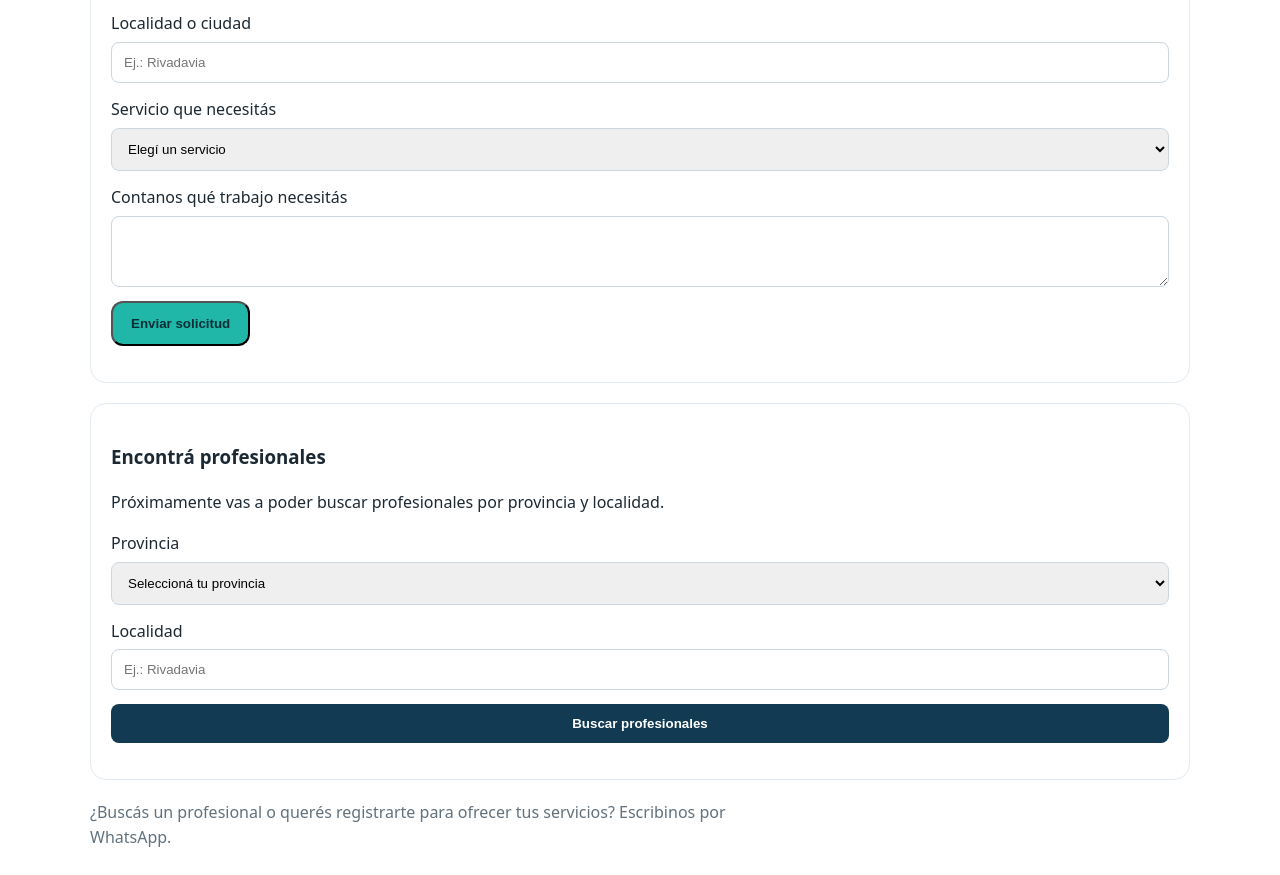
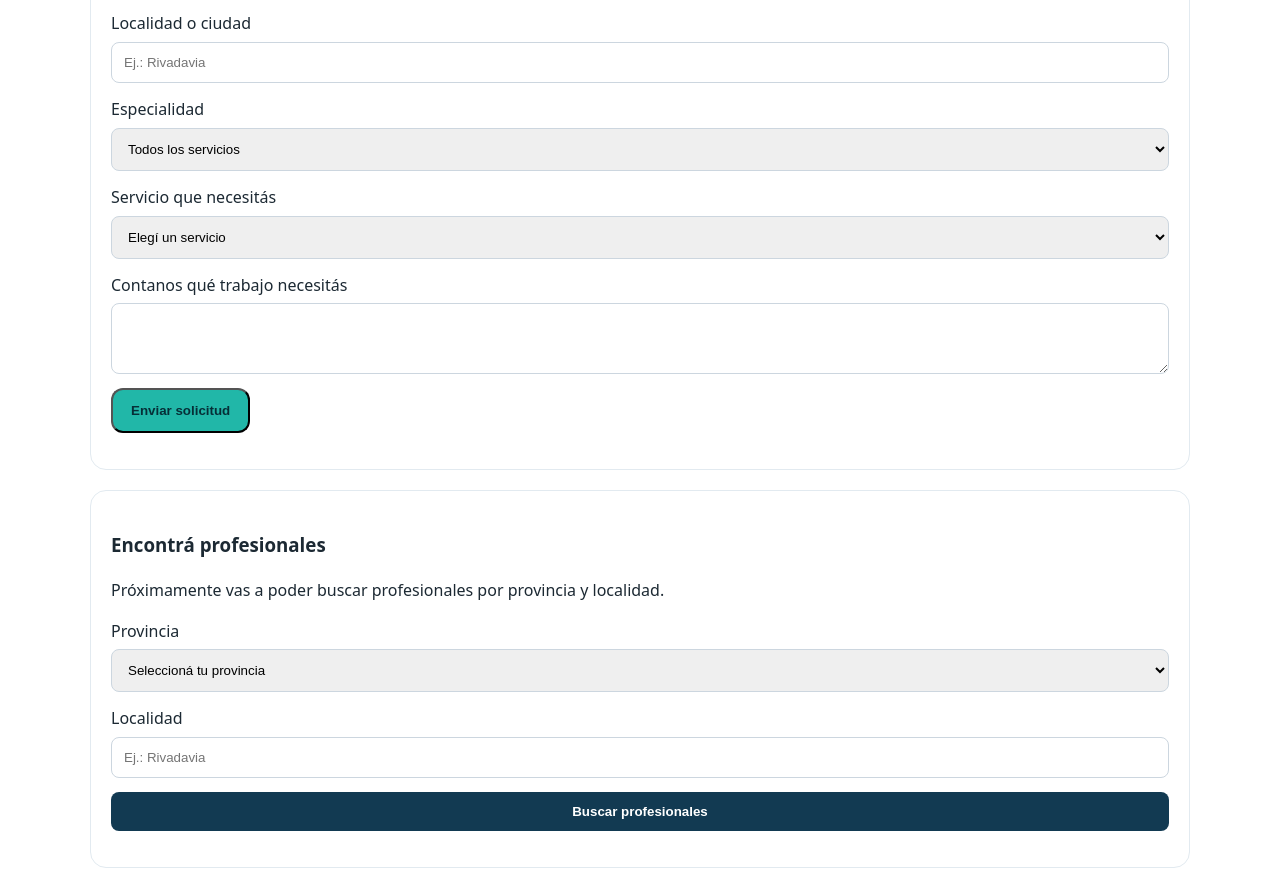
Before and after one commit to Lucas12yo/conecta-servicios, a plain HTML site: page index.html in a window 1280 px wide. Shown: the part 2303-3178 px from the top of the page. Drawn offline with nearby package versions, Linux system fonts and the light colour scheme; a script that the page names is missing.

Commit message:
Add service selection dropdown to index.html

```diff
--- a/index.html
+++ b/index.html
@@ -127,7 +127,24 @@ window.SUPABASE_CONFIG = {
 <input id="city" name="city" type="text" required
   placeholder="Ej.: Rivadavia"
   style="display:block;width:100%;padding:12px;margin:6px 0 14px;border:1px solid #ccd6df;border-radius:8px">
-
+<label for="searchService">Especialidad</label>
+<select id="searchService" name="searchService"
+  style="display:block;width:100%;padding:12px;margin:6px 0 14px;border:1px solid #ccd6df;border-radius:8px">
+  <option value="">Todos los servicios</option>
+  <option>Plomería</option>
+  <option>Electricidad</option>
+  <option>Pintura</option>
+  <option>Limpieza</option>
+  <option>Fletes y mudanzas</option>
+  <option>Albañilería</option>
+  <option>Jardinería</option>
+  <option>Mecánica automotor</option>
+  <option>Refrigeración y aire acondicionado</option>
+  <option>Metalúrgica</option>
+  <option>Electrónica</option>
+  <option>Peluquería</option>
+  <option>Otro</option>
+</select>
     <label for="service">Servicio que necesitás</label>
     <select id="service" name="service" required
       style="display:block;width:100%;padding:12px;margin:6px 0 14px;border:1px solid #ccd6df;border-radius:8px">
@@ -305,6 +322,11 @@ const cfg = window.SUPABASE_CONFIG;
           .select("name, province, city, service, phone")
           .eq("province", provincia)
           .eq("status", "Activo");
+        const especialidad = document.getElementById("searchService").value;
+
+if (especialidad) {
+  consulta = consulta.eq("service", especialidad);
+}
 
         if (localidad) {
           consulta = consulta.ilike("city", "%" + localidad + "%");
```
